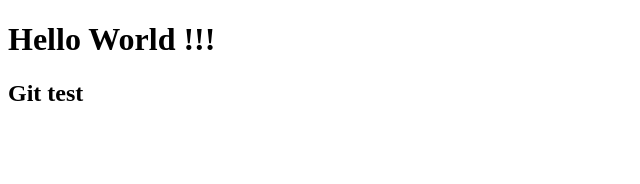
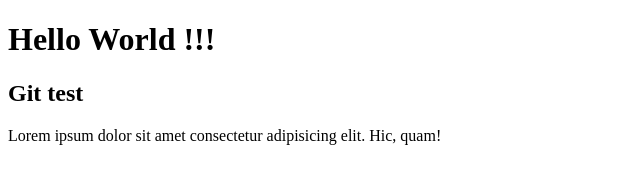
Before and after one commit to Mx-ross/44.github, a plain HTML site: page Index.html in a window 1280 px wide. Shown: the whole page, without its empty margins (0-640 px from the left). Drawn offline with Linux system fonts and the light colour scheme.

Commit message:
Index.html mod

```diff
--- a/Index.html
+++ b/Index.html
@@ -17,6 +17,7 @@
     <body>
         <h1>Hello World !!!</h1>
         <h2>Git test</h2>
+        <p>Lorem ipsum dolor sit amet consectetur adipisicing elit. Hic, quam!</p>
     </body>
     </html>
 </body>
```
